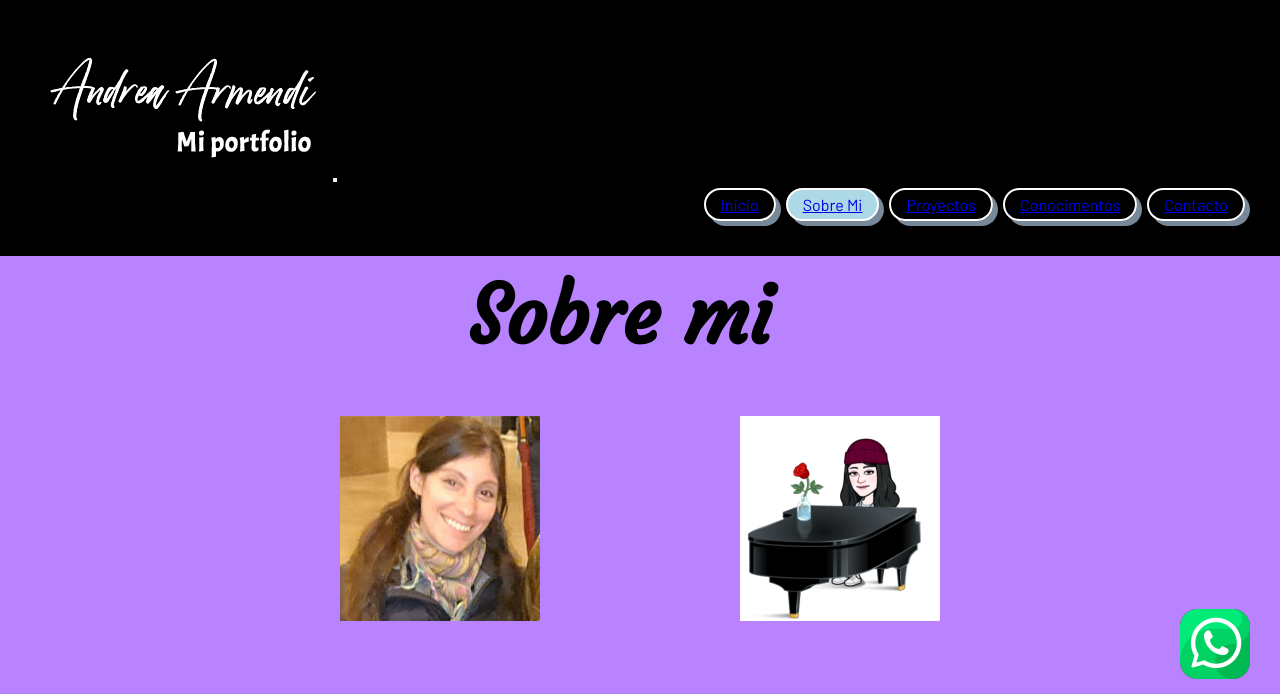
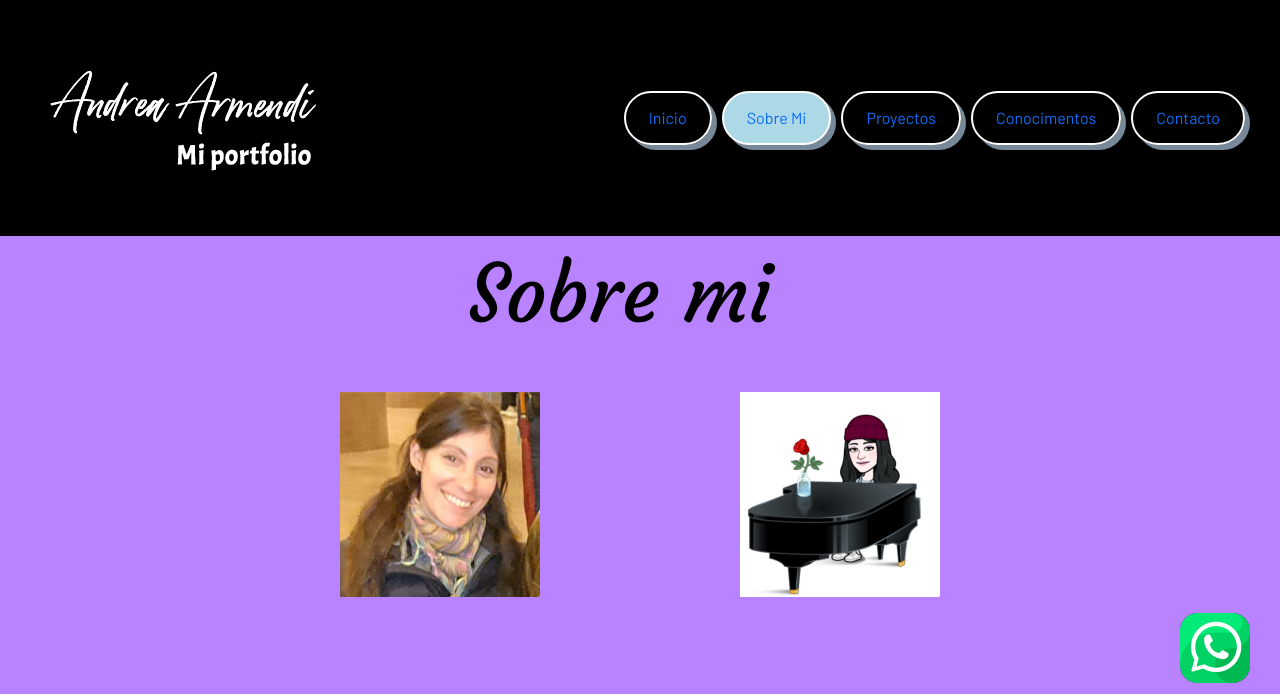
Before and after one commit to AndreaArmendi/miportfolio_armendi, a website: page pages/sobremi.html in a window 1280 px wide. Shown: the top 694 px of the page. Drawn offline with nearby package versions, Linux system fonts and the light colour scheme.

Commit message:
modificando

```diff
--- a/pages/sobremi.html
+++ b/pages/sobremi.html
@@ -5,6 +5,11 @@
     <meta charset="UTF-8">
     <meta http-equiv="X-UA-Compatible" content="IE=edge">
     <meta name="viewport" content="width=device-width, initial-scale=1.0">
+
+    <!------------------------link de Bootstrap--------------------->
+
+    <link href="https://cdn.jsdelivr.net/npm/bootstrap@5.1.3/dist/css/bootstrap.min.css" rel="stylesheet"
+        integrity="sha384-1BmE4kWBq78iYhFldvKuhfTAU6auU8tT94WrHftjDbrCEXSU1oBoqyl2QvZ6jIW3" crossorigin="anonymous">
 
     <!--------------------link de Animacion----------------->
 
@@ -28,7 +33,7 @@
 
             <div class= "container-fluid">
 
-                <a class="navbar-brand" href="index.html"><img class="logo" src="../img/logo.png" alt="firma"></a>
+                <a class="navbar-brand" href="../index.html"><img class="logo" src="../img/logo.png" alt="firma"></a>
 
                 <button class="navbar-toggler" type="button" data-bs-toggle="collapse" data-bs-target="#navbarNav"
                     aria-controls="navbarNav" aria-expanded="false" aria-label="Toggle navigation">
```
Also changed, not shown: pages/proyectos.html (+2 -2 lines).
